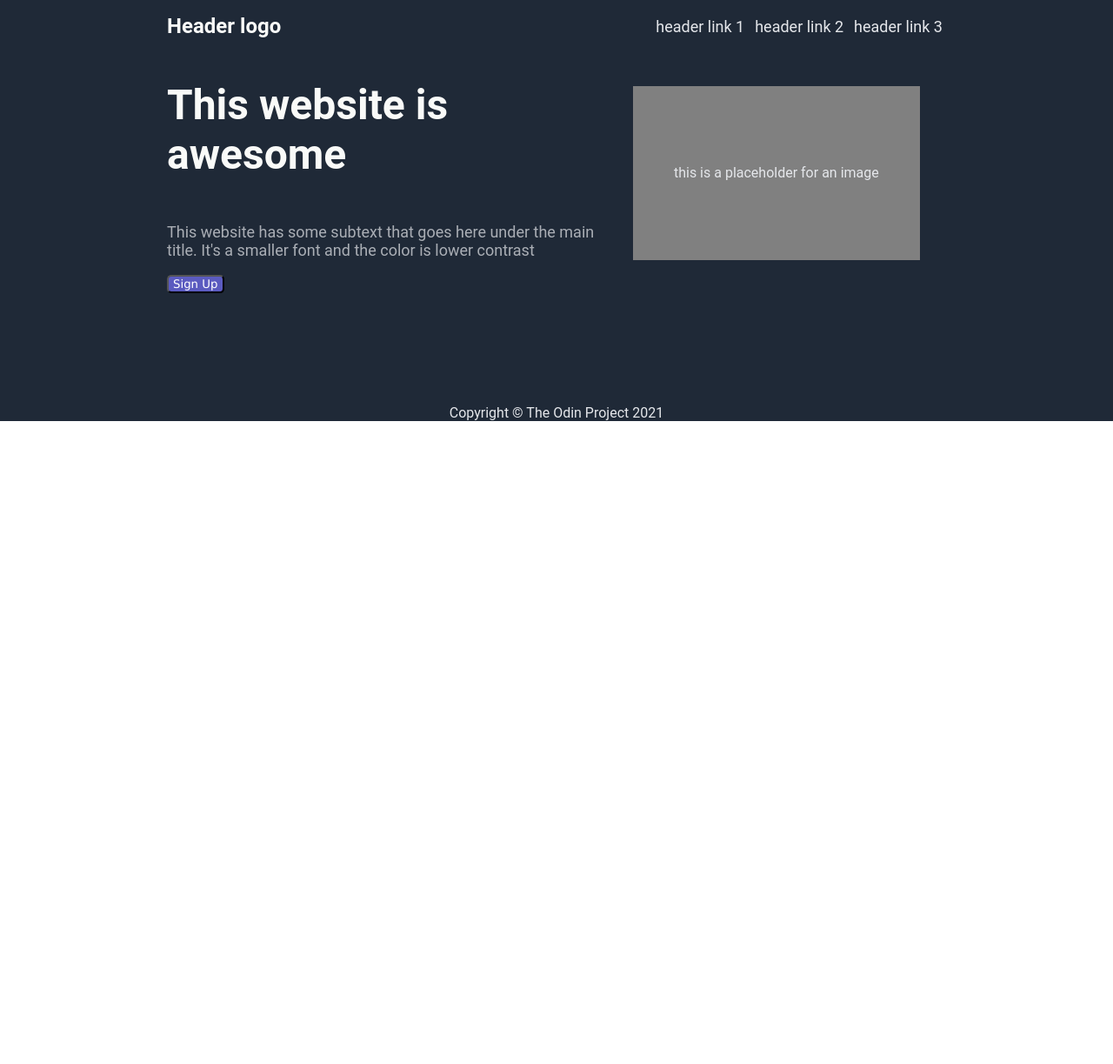
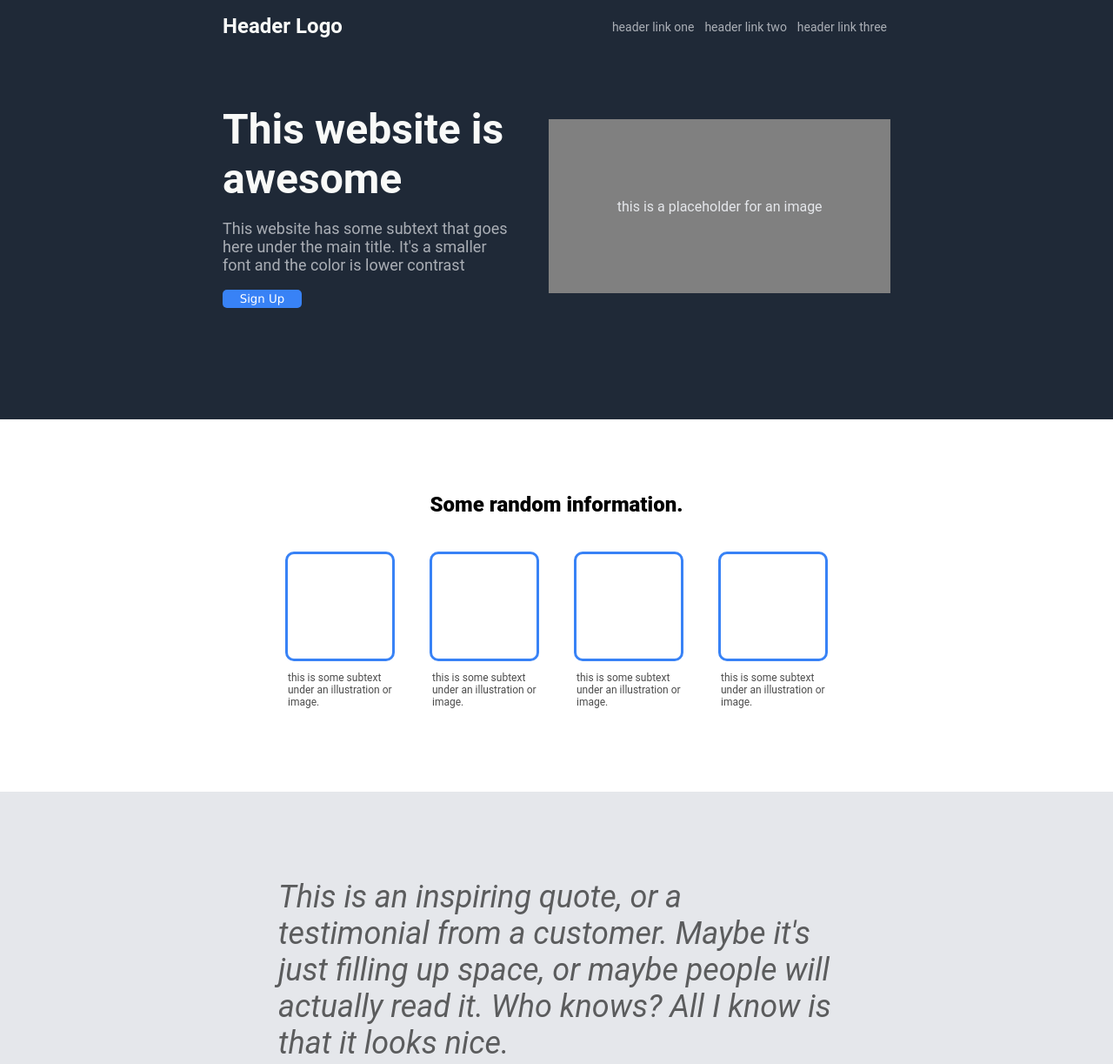
Before and after one commit to rishxbhhhh/odin-project-flexbox, a plain HTML site: page index.html in a window 1280 px wide. Shown: the top 1223 px of the page at 87% size. Before the commit the page ends 800 px from the top, so only its background shows below. Drawn offline with Linux system fonts and the light colour scheme.

Commit message:
completed all parts

```diff
--- a/index.html
+++ b/index.html
@@ -10,25 +10,73 @@
   <body>
     <header>
       <div class="navbar">
-        <h1 class="logo">Header logo</h1>
+        <h1 class="logo">Header Logo</h1>
         <div class="navlinks">
-        <a href="#">header link 1</a>
-        <a href="#">header link 2</a>
-        <a href="#">header link 3</a>
+        <a href="#">header link one</a>
+        <a href="#">header link two</a>
+        <a href="#">header link three</a>
         </div>
       </div>
       <div class="row1">
       <div class="col1">
     <h1 class="hero-main">This website is awesome</h1>
     <p class="hero-secondary">This website has some subtext that goes here under the main title. It's a smaller font and the color is lower contrast</p>
-    <button>Sign Up</button>
+    <button>&nbsp;&nbsp; Sign Up &nbsp;&nbsp;</button>
     </div>
         <div class="img-placeholder">this is a placeholder for an image
       </div>
     </header>
-    <section class="sec1"></section>
-    <section class="sec2"></section>
-    <section class="sec3"></section>
+
+<!---------------------------------------------------------------------- -->
+
+    <section class="sec1">
+        <h2 class="random-info">Some random information.</h2>
+        <div class="random-boxes">
+            <div class="box">
+                <div class="box-img"></div>
+                <p class="box-txt">this is some subtext under an illustration or image.</p>
+            </div>
+            <div class="box">
+                <div class="box-img"></div>
+                <p class="box-txt">this is some subtext under an illustration or image.</p>
+            </div>
+            <div class="box">
+                <div class="box-img"></div>
+                <p class="box-txt">this is some subtext under an illustration or image.</p>
+            </div>
+            <div class="box">
+                <div class="box-img"></div>
+                <p class="box-txt">this is some subtext under an illustration or image.</p>
+            </div>
+        </div>
+    </section>
+
+<!---------------------------------------------------------------------- -->
+
+<section class="sec2">
+        <p class=quote>This is an inspiring quote, or a testimonial from a customer. Maybe it's just filling up space, or maybe people will actually read it. Who knows? All I know is that it looks nice.</p>
+        <h4>-Thor, God of Thunder</h4>
+    </section>
+
+<!---------------------------------------------------------------------- -->
+
+
+    <section class="sec3">
+        <div class="banner">
+            <div class="banner-txt">
+                <p class="banner-title">Call to action! It's time!</p>
+                <p class="banner-content">Sign up for our product by clicking that button right over there!</p>
+            </div>
+            <button class="banner-btn">&nbsp;&nbsp;Sign up&nbsp;&nbsp;</button>
+        </div>
+    </section>
+
+<!---------------------------------------------------------------------- -->
+
     <footer>Copyright &copy; The Odin Project 2021</footer>
   </body>
 </html>
+
+<!--
+by Rishabh Rajpurohit
+New Delhi -->
--- a/style.css
+++ b/style.css
@@ -1,88 +1,175 @@
-body{
+body {
   margin: 0%;
   padding: 0%;
-    font-family: "Roboto",sans-serif;
+  font-family: "Roboto", sans-serif;
 }
-header{
-    background-color: #1F2937;
-    padding-left: 15%;
-    padding-right: 15%;
+header {
+  background-color: #1f2937;
+  padding-left: 20%;
+  padding-right: 20%;
   padding-bottom: 10%;
 }
-.navbar{
+
+.navbar {
   display: flex;
   flex-direction: row;
   justify-content: space-between;
   align-items: center;
-
 }
-.navbar .logo{
+.navbar .logo {
   font-size: 24px;
-    color: #F9FAF8;
+  color: #f9faf8;
 }
-.navbar a{
+.navbar a {
   margin: 4px;
   text-decoration: none;
-    font-size: 18px;
-    color: #E5E7EB;
+  font-size: 14px;
+  color: #e5e7eb;
+  opacity: 0.7;
 }
-.row1{
+.row1 {
+    margin-top: 60px;
   display: flex;
   justify-content: center;
   align-items: center;
 }
-.col1{
+.col1 {
   display: flex;
   flex-direction: column;
 }
-.hero-main{
+.hero-main {
   font-size: 48px;
   font-weight: bold;
-    color: #F9FAF8;
+  color: #f9faf8;
+  margin: 0%;
 }
-.hero-secondary{
+.hero-secondary {
   font-size: 18px;
-    color: #E5E7EB;
+  color: #e5e7eb;
   opacity: 0.7;
 }
-.row1 button{
-    background-color: rgb(91, 91, 192);
+button {
   border-radius: 5px;
+  border-color: transparent;
   width: max-content;
   padding-left: 5px;
   padding-right: 5px;
   font-family: "Lucida Sans";
   color: white;
+  background-color: #3882F6;
 }
-.img-placeholder{
-    margin: 30px;
-    width: 600px;
+.img-placeholder {
+  margin-left: 40px;
+  width: 140%;
   height: 200px;
   background-color: grey;
-    color: #E5E7EB;
+  color: #e5e7eb;
   display: flex;
   justify-content: center;
   align-items: center;
 }
 
-
-.sec1{
-
+.sec1 {
+    padding: 5% 20% 5% 20%;
+    display: flex;
+    flex-direction: column;
+    justify-content: center;
+    align-items: center;
 }
 
-.sec2{
-
+.sec1 .random-info{
+    font-weight: 800;
 }
 
-.sec3{
+.random-boxes{
+    display: flex;
+    flex-direction: row;
+    justify-content: center;
+    align-items: center;
+}
+.box{
+    display: flex;
+    flex-direction: column;
+    justify-content: center;
+    align-items: center;
+    font-size: 12px;
+    padding: 20px;
+}
+.box-img{
+    border:#3882F6 3px solid;
+    border-radius: 10px;
+    width: 120px;
+    height: 120px;
+}
+.box p{
+    width: 120px;
+    opacity: 0.7;
+}
 
+.sec2 {
+  display: flex;
+  flex-direction: column;
+  justify-content: center;
+  align-items: center;
+  background-color: #E5E7EB;
+  padding: 5% 25% 5% 25%;
+  font-size: 36px;
+  font-style: italic;
+  columns: #1F2937;
+}
+.sec2 p {
+    opacity: 0.6;
+}
+
+.sec2 h4{
+    display: flex;
+    width: 100%;
+    justify-content: flex-end;
+    font-size: 18px;
+    font-style: normal;
+}
+
+.sec3 {
+    display: flex;
+    justify-content: center;
+    align-items: center;
+    padding: 5%;
+}
+
+.banner{
+    padding: 1% 7% 1% 7%;
+    display: flex;
+    flex-direction: row;
+    justify-content: space-evenly;
+    align-items: center;
+    background-color: #3882F6;
+    border-radius: 10px;
+}
+.banner button{
+    border: white 1px solid;
+    padding: 3px;
+}
+.banner-txt{
+    margin-right: 150px;
+}
+.banner-title, .banner-content{
+    color: white;
+    opacity: 0.8;
+    font-size: 14px;
+}
+.banner-title{
+    font-weight: 800;
+    opacity: 1;
+    font-size: 18px;
 }
 
 
-footer{
+
+footer {
   display: flex;
   justify-content: center;
   align-items: center;
-    color: #E5E7EB;
-    background-color: #1F2937;
+  color: #e5e7eb;
+  background-color: #1f2937;
+  padding: 2%
 }
```
Lines whose indentation alone changed are shown as unchanged.
